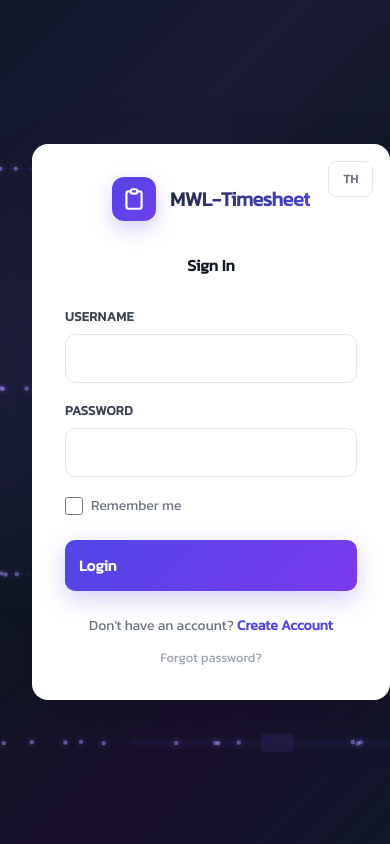
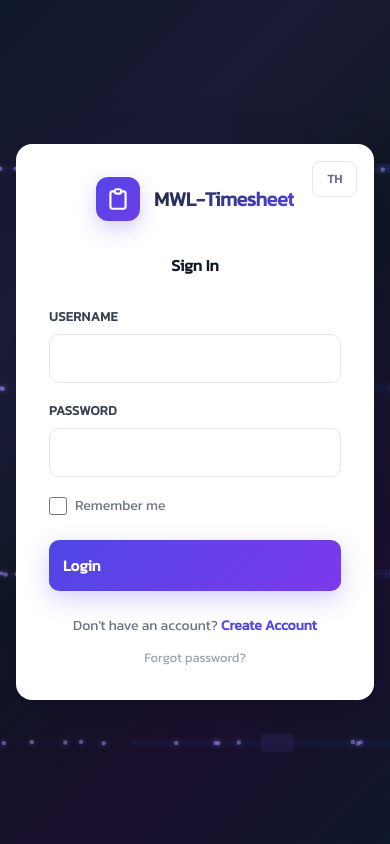
Before and after one commit to mengkukkuk/MWL_Timesheet, a Flask app: page /login in a window 390 px wide. Run offline with Flask 3, Linux system fonts and the light colour scheme; data that the repository does not hold is empty.

Commit message:
@media (max-width: 640px) {     body { padding: 1rem; }     .login-card { padding: 2rem; margin: 0;

```diff
--- a/static/auth.css
+++ b/static/auth.css
@@ -476,7 +476,7 @@ body::before {
 
 @media (max-width: 640px) {
     body { padding: 1rem; }
-    .login-card { padding: 2rem; }
+    .login-card { padding: 2rem; margin: 0; }
 
     .logo-text {
         font-size: 1.25rem;
```
